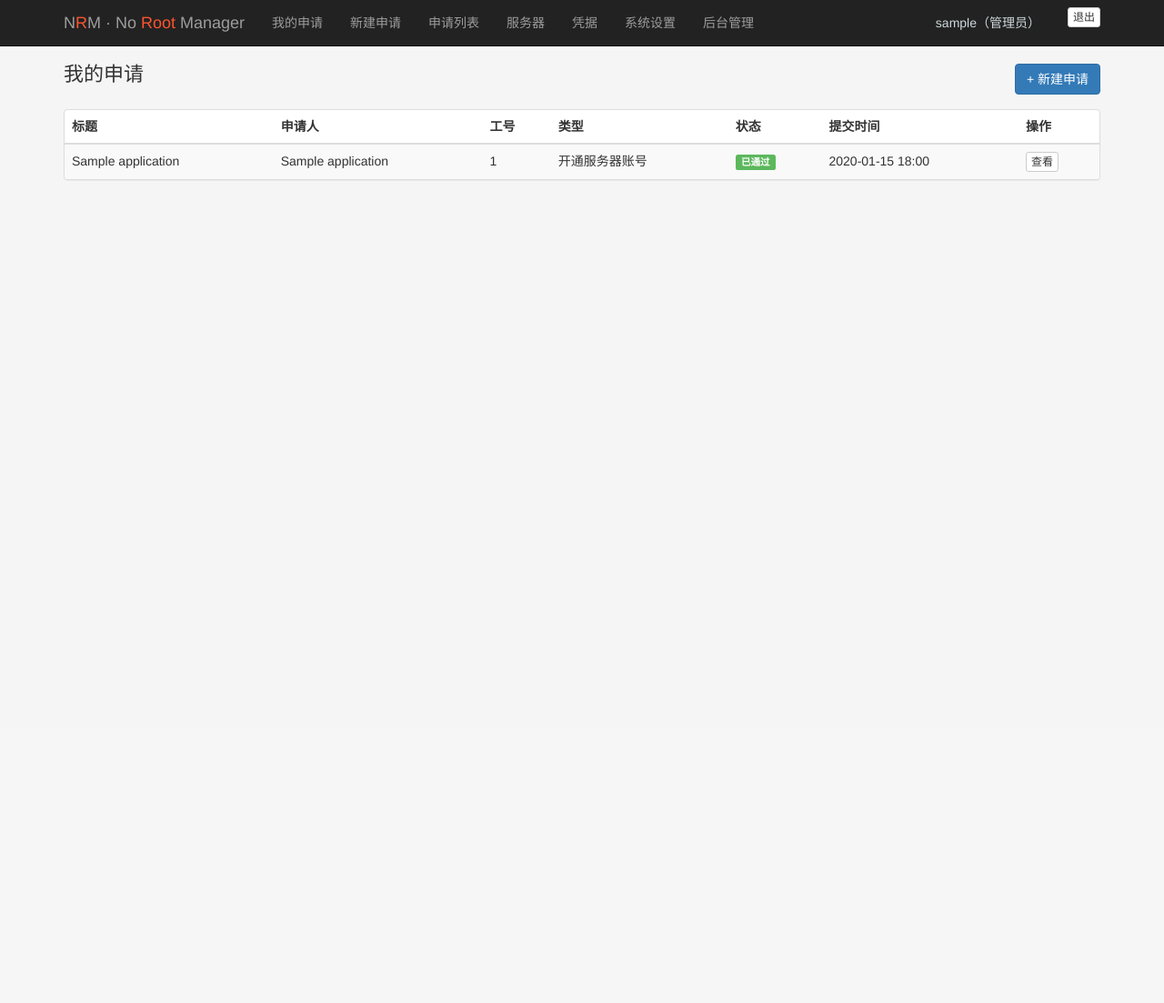
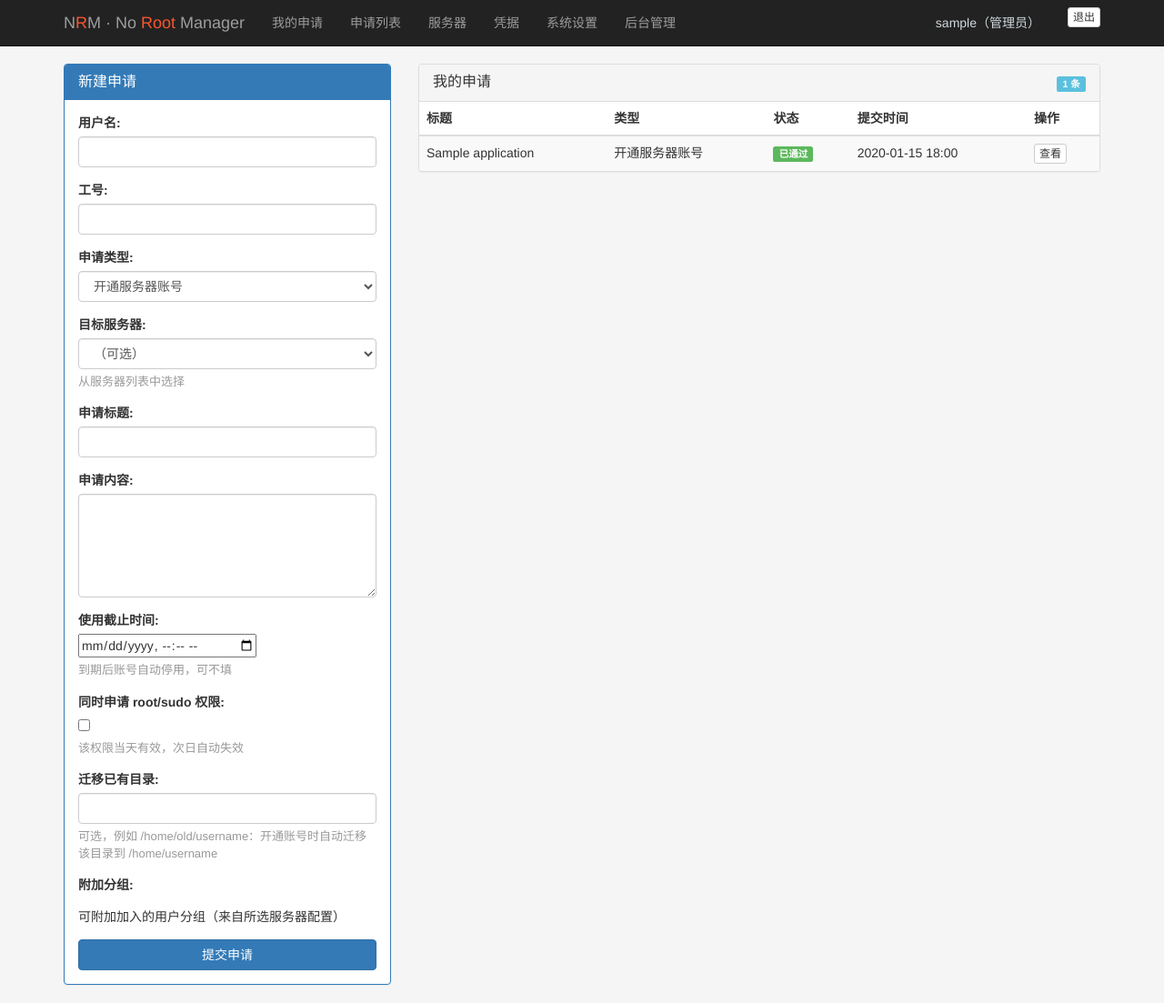
Before and after one commit to yuantao313/no_root_manager, a Django app: page /applications/my/ in a window 1280 px wide. Shown: the whole page at 91% size. Before the commit the page ends 198 px from the top, so only its background shows below. Run offline with Django 5.2, Linux system fonts and the light colour scheme; a user stored in the database is signed in; tables that the repository leaves empty hold one stand-in row (values such as "Sample post"); some libraries are stand-ins or nearby versions.

Commit message:
feat: 我的申请与新建申请合并为一页，左右分栏美化
- 合并视图：my_applications 同时处理表单提交与列表展示，
  移除独立 application_create 视图与 /applications/new/ 路由
- 合并模板：左侧"新建申请"表单（含分组联动 JS）、
  右侧"我的申请"列表；未设姓名的 GitCode 用户页内提示
- 导航去掉独立"新建申请"入口，navbar 品牌与根路由指向合并页
- 删除 applications/form.html 死模板
- 测试更新（applications:create → my），99 个全部通过

Co-Authored-By: AtomCode (deepseek-v4-flash) <noreply@atomgit.com>

```diff
--- a/applications/urls.py
+++ b/applications/urls.py
@@ -7,7 +7,6 @@ app_name = "applications"
 urlpatterns = [
     path("", views.application_list, name="list"),
     path("my/", views.my_applications, name="my"),
-    path("new/", views.application_create, name="create"),
     path("<int:pk>/", views.application_detail, name="detail"),
     path("<int:pk>/review/<str:action>/", views.application_review, name="review"),
 ]
--- a/applications/views.py
+++ b/applications/views.py
@@ -107,20 +107,18 @@ def application_list(request):
 
 @login_required
 def my_applications(request):
-    """我的申请（任何登录用户）：查看自己提交的申请及审批状态。"""
+    """我的申请 + 新建申请（合并页）：左侧提交表单，右侧申请列表。
+
+    任何登录用户可用；GitCode 绑定用户须先设置姓名才能提交。
+    """
     applications = Application.objects.filter(applicant=request.user)
-    return render(request, "applications/my_list.html", {"applications": applications})
 
-
-@login_required
-def application_create(request):
-    """提交新的申请（需登录，身份信息从账号获取）。"""
     # GitCode 绑定用户必须先完善个人信息（设置姓名）才能提交申请，
     # 避免以 gc<id> 占位身份进入系统
-    if request.user.socialaccount_set.filter(provider="gitcode").exists() and not request.user.first_name:
-        messages.warning(request, "请先在个人中心设置姓名，再提交申请。")
-        return redirect("accounts:profile")
-    if request.method == "POST":
+    needs_name = request.user.socialaccount_set.filter(provider="gitcode").exists() and not request.user.first_name
+
+    form = ApplicationForm()
+    if request.method == "POST" and not needs_name:
         form = ApplicationForm(request.POST)
         if form.is_valid():
             application = form.save(commit=False)
@@ -133,9 +131,16 @@ def application_create(request):
             notify_new_application(application)
             webhook_new_application(application)
             return redirect("applications:my")
-    else:
-        form = ApplicationForm()
-    return render(request, "applications/form.html", {"form": form})
+
+    return render(
+        request,
+        "applications/my_list.html",
+        {
+            "applications": applications,
+            "form": form,
+            "needs_name": needs_name,
+        },
+    )
 
 
 @staff_required
--- a/templates/applications/my_list.html
+++ b/templates/applications/my_list.html
@@ -1,20 +1,44 @@
 {% extends "base.html" %}
 {% block title %}我的申请 - NRM{% endblock %}
 {% block content %}
-<div class="page-header-row">
 <div class="row">
-        <div class="col-xs-6"><h2>我的申请</h2></div>
-        <div class="col-xs-6 text-right"><a href="{% url 'applications:create' %}" class="btn btn-primary">+ 新建申请</a></div>
+    <!-- 左侧：新建申请 -->
+    <div class="col-md-4">
+        <div class="panel panel-primary">
+            <div class="panel-heading">
+                <h3 class="panel-title">新建申请</h3>
+            </div>
+            <div class="panel-body">
+                {% if needs_name %}
+                <div class="alert alert-warning" style="margin-bottom:0;">
+                    <strong>请先设置姓名</strong>
+                    <p style="margin:8px 0 0;">GitCode 登录用户需要先在<a href="{% url 'accounts:profile' %}">个人中心</a>设置姓名后才能提交申请。</p>
+                </div>
+                {% else %}
+                <form method="post">
+                    {% csrf_token %}
+                    {{ form.as_p }}
+                    <button type="submit" class="btn btn-primary btn-block">提交申请</button>
+                </form>
+                {% endif %}
             </div>
         </div>
+    </div>
+
+    <!-- 右侧：我的申请 -->
+    <div class="col-md-8">
         <div class="panel panel-default">
+            <div class="panel-heading">
+                <div class="row">
+                    <div class="col-xs-6"><h3 class="panel-title">我的申请</h3></div>
+                    <div class="col-xs-6 text-right"><span class="label label-info">{{ applications|length }} 条</span></div>
+                </div>
+            </div>
             {% if applications %}
             <table class="table table-striped table-hover">
                 <thead>
                     <tr>
                         <th>标题</th>
-                <th>申请人</th>
-                <th>工号</th>
                         <th>类型</th>
                         <th>状态</th>
                         <th>提交时间</th>
@@ -25,8 +49,6 @@
                     {% for app in applications %}
                     <tr>
                         <td>{{ app.title }}</td>
-                <td>{{ app.applicant_name }}</td>
-                <td>{{ app.employee_id|default:"—" }}</td>
                         <td>{{ app.get_apply_type_display }}</td>
                         <td>
                             {% if app.status == 'approved' %}<span class="label label-success">{{ app.get_status_display }}</span>
@@ -40,7 +62,47 @@
                 </tbody>
             </table>
             {% else %}
-    <div class="panel-body"><p class="text-muted">暂无申请记录，点击右上角新建申请。</p></div>
+            <div class="panel-body"><p class="text-muted">暂无申请记录，可在左侧提交第一条申请。</p></div>
             {% endif %}
         </div>
+    </div>
+</div>
 {% endblock %}
+
+{% block extra_js %}
+<script>
+(function () {
+    // 附加分组多选框联动：选择目标服务器后，从 servers:groups_api 加载可选分组
+    var serverSelect = document.querySelector('select[name="target_server"]');
+    // CheckboxSelectMultiple 渲染为 ul#id_applied_groups（选项由前端动态填充）
+    var groupsUl = document.getElementById('id_applied_groups');
+    if (!serverSelect || !groupsUl) return;
+
+    // 记住已选分组（提交失败回显时保留）
+    var selected = Array.prototype.slice.call(groupsUl.querySelectorAll('input:checked')).map(function (i) { return i.value; });
+
+    function renderGroups(groups) {
+        var html = groups.map(function (g) {
+            var checked = selected.indexOf(g) !== -1 ? ' checked' : '';
+            return '<li><label style="font-weight:normal;font-size:14px;margin:4px 0;">' +
+                '<input type="checkbox" name="applied_groups" value="' + g + '"' + checked + '> ' + g + '</label></li>';
+        }).join('');
+        groupsUl.innerHTML = html || '<li class="text-muted">该服务器无附加分组</li>';
+    }
+
+    function loadGroups(serverId) {
+        if (!serverId) { groupsUl.innerHTML = '<li class="text-muted">请先选择目标服务器</li>'; return; }
+        fetch('/servers/api/groups/' + serverId + '/')
+            .then(function (r) { return r.json(); })
+            .then(function (data) { renderGroups(data.extra_groups || []); })
+            .catch(function () { groupsUl.innerHTML = '<li class="text-muted">分组加载失败</li>'; });
+    }
+
+    serverSelect.addEventListener('change', function () {
+        selected = [];
+        loadGroups(this.value);
+    });
+    loadGroups(serverSelect.value);
+})();
+</script>
+{% endblock %}
--- a/templates/base.html
+++ b/templates/base.html
@@ -43,13 +43,12 @@
                     <span class="icon-bar"></span>
                     <span class="icon-bar"></span>
                 </button>
-                <a class="navbar-brand" href="{% url 'applications:create' %}">N<span class="no-root">R</span>M · No <span class="no-root">Root</span> Manager</a>
+                <a class="navbar-brand" href="{% url 'applications:my' %}">N<span class="no-root">R</span>M · No <span class="no-root">Root</span> Manager</a>
             </div>
             <div class="collapse navbar-collapse" id="main-nav">
                 <ul class="nav navbar-nav">
                     {% if user.is_authenticated %}
                     <li><a href="{% url 'applications:my' %}">我的申请</a></li>
-                    <li><a href="{% url 'applications:create' %}">新建申请</a></li>
                     {% if user.is_staff %}
                     <li><a href="{% url 'applications:list' %}">申请列表</a></li>
                     {% if user.is_superuser %}
```
Also changed, not shown: templates/applications/form.html (deleted, +0 -52 lines), tests/test_applications.py (+3 -3 lines), tests/test_oauth.py (+6 -6 lines). Lines whose indentation alone changed are shown as unchanged.
